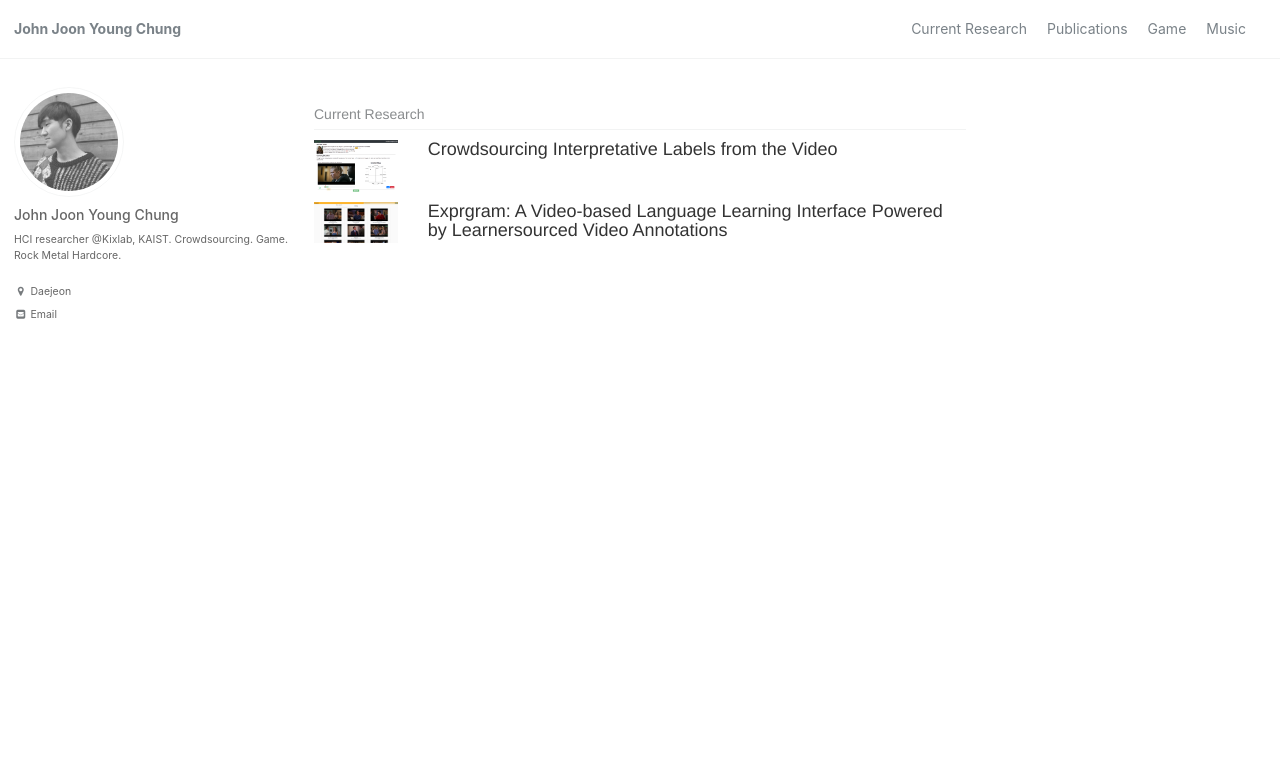
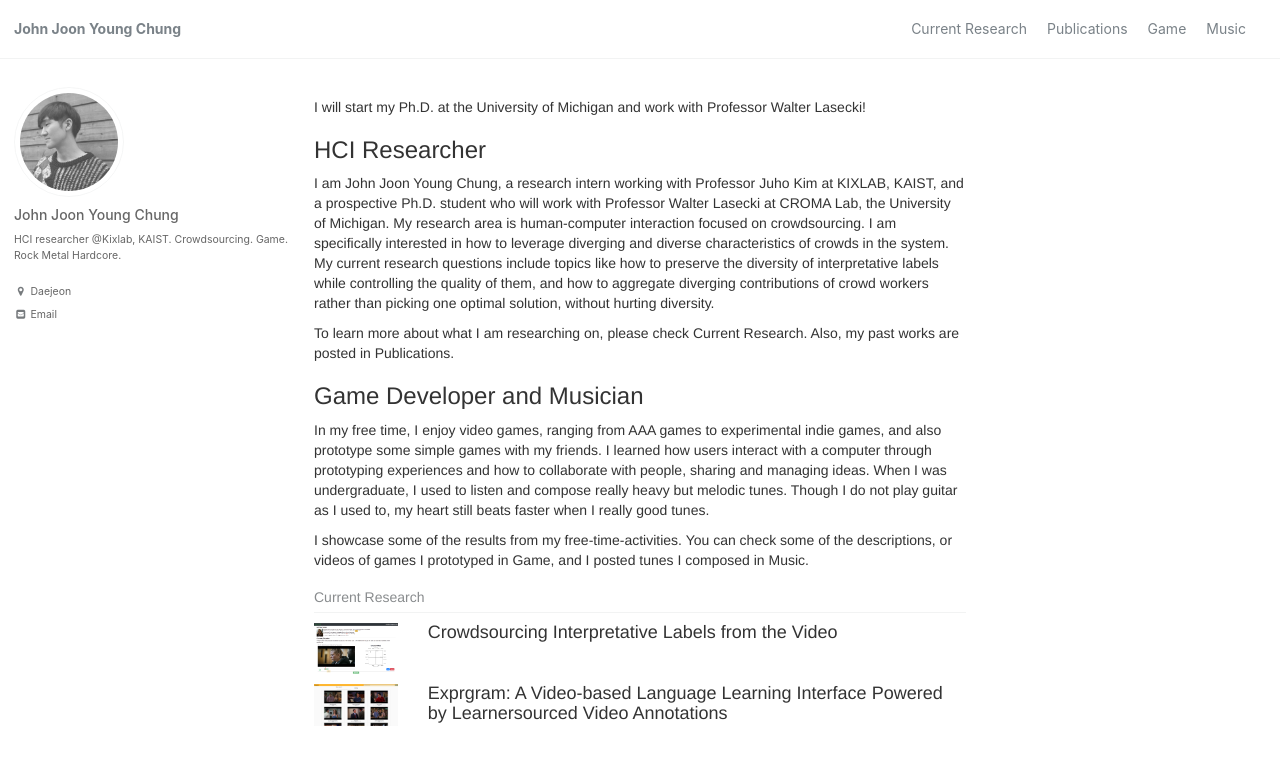
Before and after one commit to johnr0/johnr0.github.io, a Jekyll site: the page built from index.html, in a window 1280 px wide and 900 px high. Shown: the top 765 px of the window. Built offline with Jekyll 4.4.1, drawn with Linux system fonts in a browser that asks for light colours; the list of posts is cut into pages by our own code.

Commit message:
explanation

```diff
--- a/_layouts/home.html
+++ b/_layouts/home.html
@@ -1,6 +1,24 @@
 ---
 layout: archive
 ---
+
+<p>I will start my Ph.D. at the University of Michigan and work with Professor Walter Lasecki!</p>
+
+<h3>HCI Researcher</h3>
+<p>I am John Joon Young Chung, a research intern working with Professor <a href="https://juhokim.com">Juho Kim</a> at <a href="https://kixlab.org">KIXLAB</a>, KAIST, and a prospective Ph.D. student who will work with Professor <a href="https://web.eecs.umich.edu/~wlasecki/">Walter Lasecki</a> at <a href="http://web.eecs.umich.edu/~wlasecki/croma.html">CROMA Lab</a>, the University of Michigan. My research area is human-computer interaction focused on crowdsourcing. I am specifically interested in how to leverage diverging and diverse characteristics of crowds in the system. My current research questions include topics like how to preserve the diversity of interpretative labels while controlling the quality of them, and how to aggregate diverging contributions of crowd workers rather than picking one optimal solution, without hurting diversity.
+</p>
+<p>
+To learn more about what I am researching on, please check Current Research. Also, my past works are posted in Publications.
+</p>
+
+<h3>Game Developer and Musician</h3>
+<p>
+In my free time, I enjoy video games, ranging from AAA games to experimental indie games, and also prototype some simple games with my friends. I learned how users interact with a computer through prototyping experiences and how to collaborate with people, sharing and managing ideas.
+When I was undergraduate, I used to listen and compose really heavy but melodic tunes. Though I do not play guitar as I used to, my heart still beats faster when I really good tunes.
+</p>
+<p>
+I showcase some of the results from my free-time-activities. You can check some of the descriptions, or videos of games I prototyped in <a href="{{domain}}/game/">Game</a>, and I posted tunes I composed in <a href="{{domain}}/music/">Music</a>.
+</p>
 
 <h3 class="archive__subtitle"><a href="{{domain}}/research/">Current Research</a></h3>
 
```
Also changed, not shown: 2 other files.
